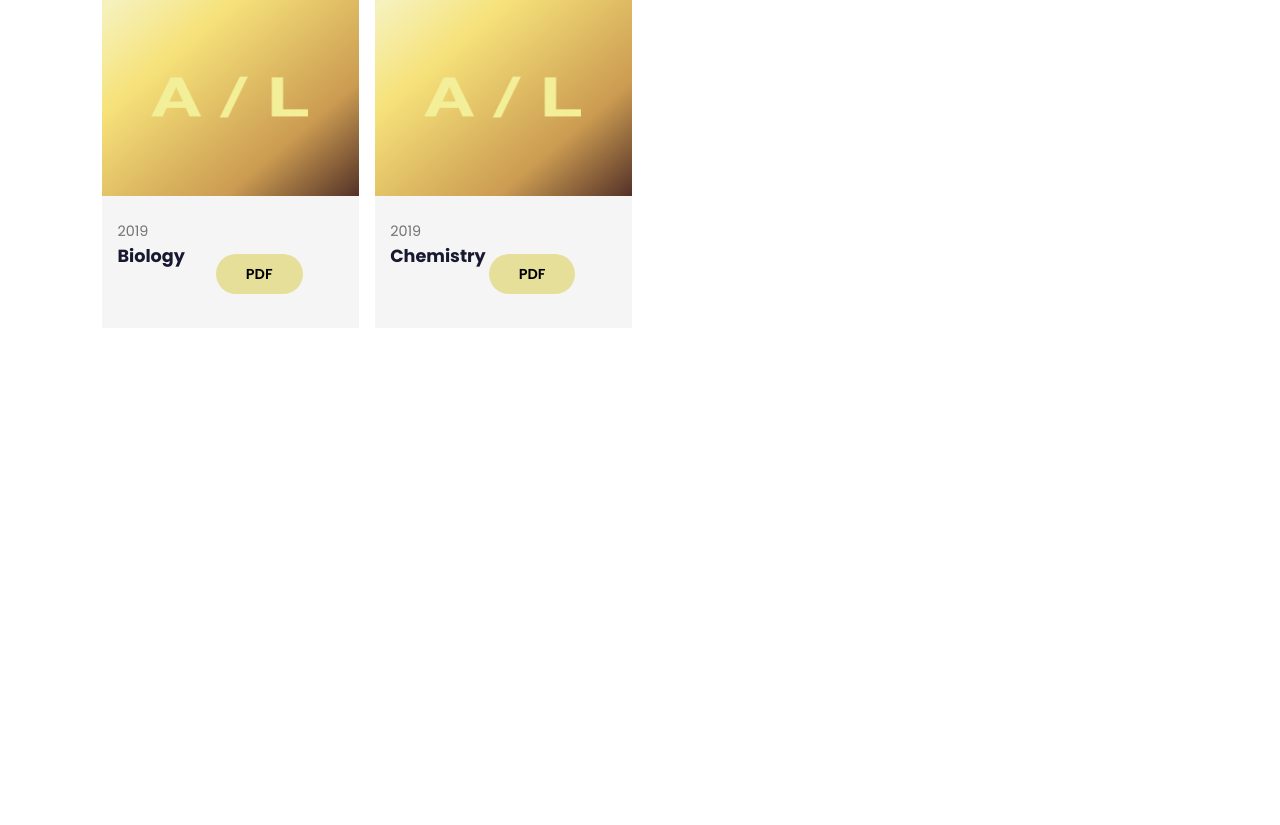
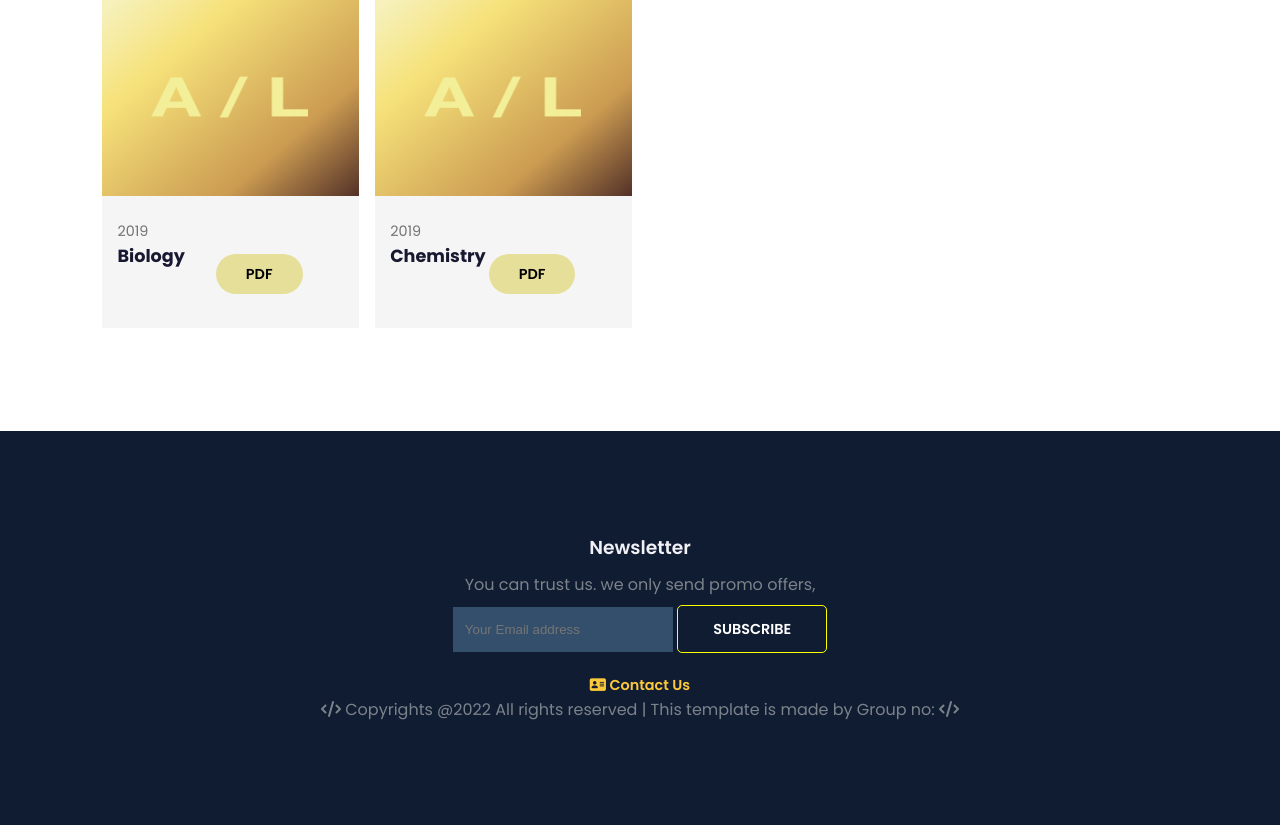
Before and after one commit to Hirankavindu/University-Web-project, a PHP site: page /content-inner.html in a window 1280 px wide. Shown: the part 2080-2905 px from the top of the page. Before the commit the page ends 2374 px from the top, so only its background shows below. Run offline with PHP 8.4, Linux system fonts and the light colour scheme.

Commit message:
Footer
content-inner page footer done

```diff
--- a/Contents/content-inner.css
+++ b/Contents/content-inner.css
@@ -172,6 +172,84 @@ nav .navigation ul li a:hover {
     color: black;
 }
 
+/* footer */
+
+footer {
+    padding: 8vw;
+    background-color: #101c32;
+    text-align: center;
+}
+
+footer h3 {
+    color: rgb(241, 240, 245);
+    font-weight: 600;
+    padding-bottom: 10px;
+}
+
+footer p {
+    color: #7b838a;
+}
+
+footer .subs {
+    margin-top: 10px;
+}
+
+footer input {
+    width: 220px;
+    padding: 15px 12px;
+    background: #334f6c;
+    border: none;
+    outline: none;
+    color: white;
+}
+
+footer .subs a {
+    text-decoration: none;
+    font-size: 0.9rem;
+    padding: 13px 35px;
+    background-color: white;
+    font-weight: 600;
+    border-radius: 5px;
+}
+
+footer .col .yellow {
+    border: 1px solid yellow;
+    /* padding: 14px 28px; */
+    margin-top: 30px;
+}
+
+footer .subs a.yellow {
+    color: white;
+    background: none;
+}
+
+footer .subs a.yellow:hover {
+    color: yellow;
+    background: none;
+    border: none;
+}
+
+footer .copyrights {
+    margin-top: 20px;
+}
+
+footer .copyrights a {
+    color: #FDC93B;
+    text-decoration: none;
+    font-size: 0.9rem;
+    padding: 3px 5px;
+    background-color: none;
+    font-weight: 600;
+    border-radius: 5px;
+}
+
+footer .copyrights a:hover {
+    color: yellow;
+    background: none;
+    border: none;
+}
+
+
 @media (max-width: 769px) {
     nav {
         padding: 15px 20px;
--- a/Contents/content-inner.html
+++ b/Contents/content-inner.html
@@ -314,6 +314,26 @@
         </div>
     </section>
 
+    <!-- footer -->
+    <footer>
+        <div class="col">
+            <h3>Newsletter</h3>
+            <p>You can trust us. we only send promo offers, </p>
+            <div class="subs">
+                <input type="text" placeholder="Your Email address">
+                <a href="#" class="yellow">SUBSCRIBE</a>
+            </div>
+        </div>
+
+        <div class="copyrights">
+            <div class="contact">
+                <a href="#contact"><i class="fa-solid fa-address-card"></i> Contact Us</a>
+            </div>
+            <p><i class="fa-solid fa-code"></i> Copyrights @2022 All rights reserved | This template is made by Group
+                no: <i class="fa-solid fa-code"></i> </p>
+        </div>
+    </footer>
+
     <!-- script -->
     <script src="script.js"></script>
 
```
